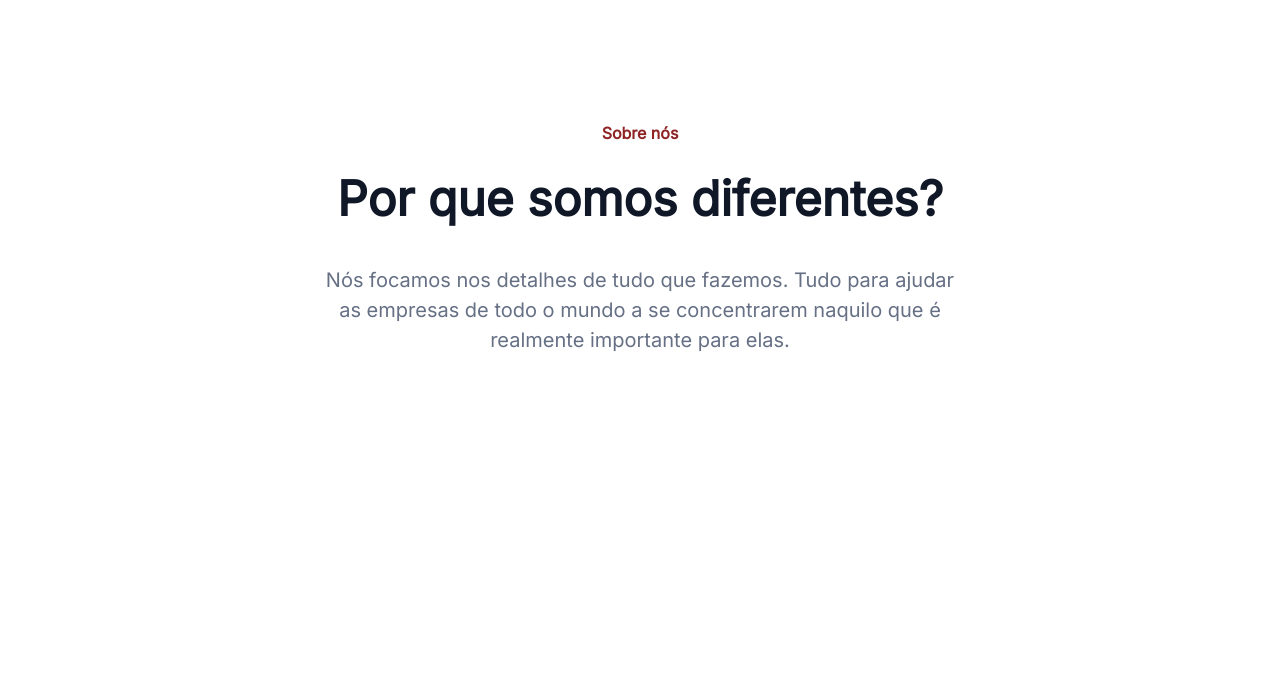
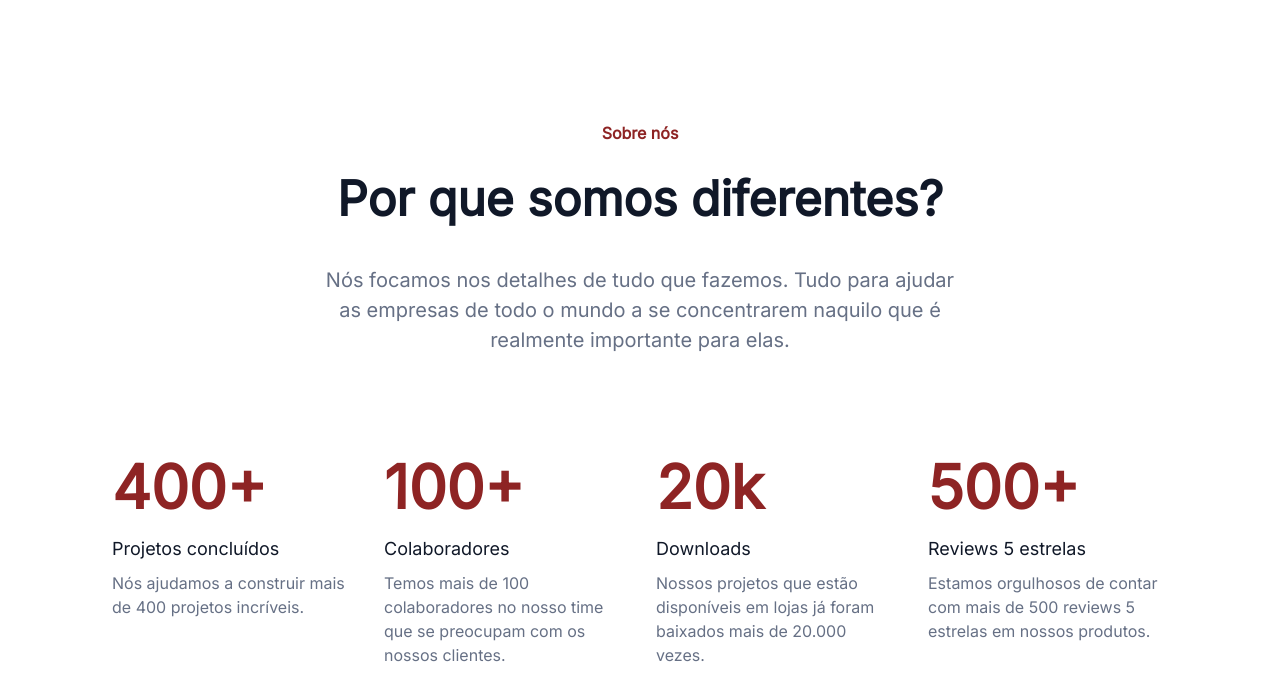
Before and after one commit to guilherme-silva07/projeto_7days_of_code, a plain HTML site: page site/index.html in a window 1280 px wide. Shown: the part 68-768 px from the top of the page. Drawn offline with Linux system fonts and the light colour scheme.

Commit message:
fazendo as metricas

```diff
--- a/site/index.html
+++ b/site/index.html
@@ -33,5 +33,28 @@
         </span>
     </header>
 
+    <section class="metricas-container">
+        <div>
+            <h1 class="metricas-container-titulo">400+</h1>
+            <h2 class="metricas-container-subtitulo">Projetos concluídos</h2>
+            <p class="metricas-container-texto">Nós ajudamos a construir mais de 400 projetos incríveis.</p>
+        </div>
+        <div>
+            <h1 class="metricas-container-titulo">100+</h1>
+            <h2 class="metricas-container-subtitulo">Colaboradores</h2>
+            <p class="metricas-container-texto">Temos mais de 100 colaboradores no nosso time que se preocupam com os nossos clientes.</p>
+        </div>
+        <div>
+            <h1 class="metricas-container-titulo">20k</h1>
+            <h2 class="metricas-container-subtitulo">Downloads</h2>
+            <p class="metricas-container-texto">Nossos projetos que estão disponíveis em lojas já foram baixados mais de 20.000 vezes.</p>
+        </div>
+        <div>
+            <h1 class="metricas-container-titulo">500+</h1>
+            <h2 class="metricas-container-subtitulo">Reviews 5 estrelas</h2>
+            <p class="metricas-container-texto">Estamos orgulhosos de contar com mais de 500 reviews 5 estrelas em nossos produtos.</p>
+        </div>
+    </section>
+
 </body>
 </html>
--- a/site/style.css
+++ b/site/style.css
@@ -79,10 +79,10 @@ nav {
     align-items: center;
     font-family: 'Inter';
     font-style: normal;
+    padding: 96px;
 }
 
 .cabecalho-texto-1{
-    margin-top: 96px;
     font-weight: 600;
     font-size: 16px;
     line-height: 24px;
@@ -102,8 +102,50 @@ nav {
     font-size: 20px;
     font-weight: 400;
     line-height: 30px;
-    margin-left: 325px;
-    margin-right: 325px;
+    margin-left: 229px;
+    margin-right: 229px;
     text-align: center;
     color: #667085;
 }
+
+.metricas-container{
+    display: flex;
+    justify-content: center;
+    align-items: flex-start;
+    gap: 32px;
+    padding-bottom: 96px;
+    padding-left: 112px;
+    padding-right: 112px;
+    font-family: 'Inter';
+}
+
+div {
+    width: 280px;
+}
+
+.metricas-container-titulo{
+    font-style: normal;
+    font-weight: 600;
+    font-size: 60px;
+    line-height: 72px;
+    color: #8E2424;
+    padding-bottom: 12px;
+}
+
+.metricas-container-subtitulo{
+    font-style: normal;
+    font-weight: 500;
+    font-size: 18px;
+    line-height: 28px;
+    color: #101828;
+    padding-bottom: 8px;
+}
+
+.metricas-container-texto{
+    font-style: normal;
+    font-weight: 400;
+    font-size: 16px;
+    line-height: 24px;
+    color: #667085;
+    text-align: left;
+}
```
